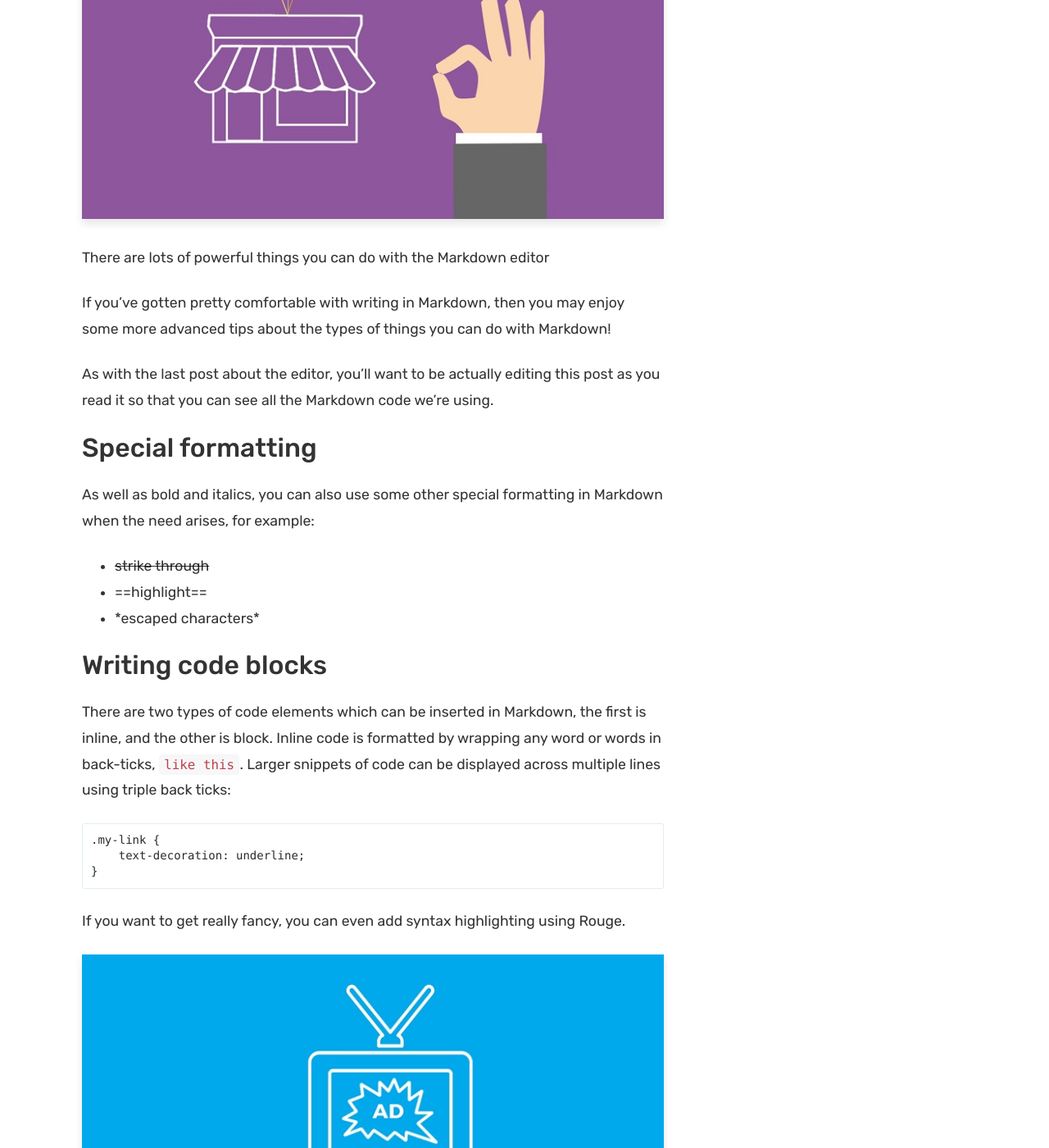
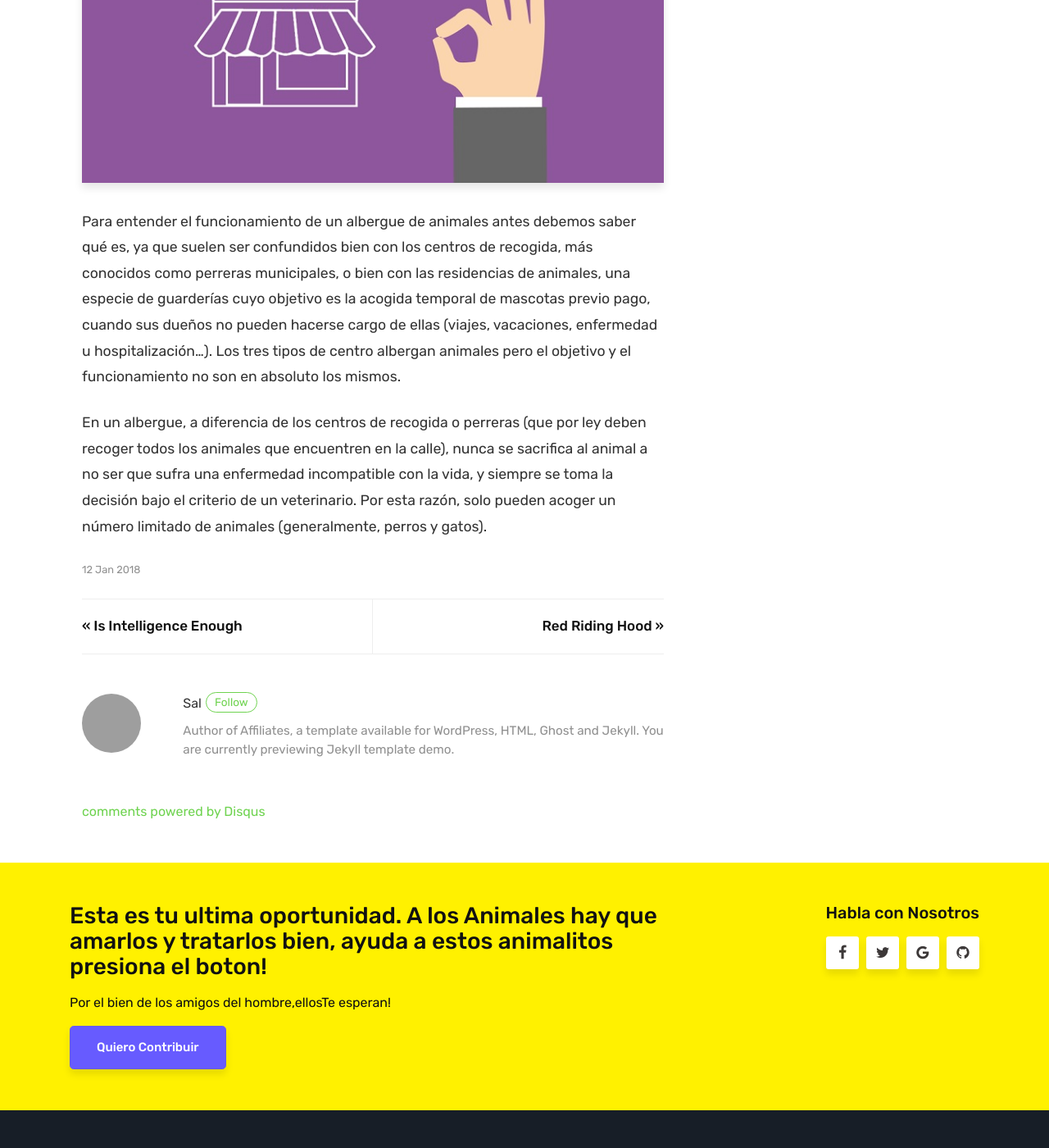
Before and after one commit to testaccountam/temamarketing, a Jekyll site: the page built from _posts/2018-01-12-powerful-things-markdown-editor.md, in a window 1280 px wide and 1400 px high, scrolled down 839 px. Shown: the whole window at 82% size. Built offline with Jekyll 4.4.1, drawn with Linux system fonts in a browser that asks for light colours; comment, search, counter and statistics services are not loaded; some of the changed text lies outside the part shown; grey boxes are pictures that could not be loaded.

Commit message:
Update 2018-01-12-powerful-things-markdown-editor.md

````diff
--- a/_posts/2018-01-12-powerful-things-markdown-editor.md
+++ b/_posts/2018-01-12-powerful-things-markdown-editor.md
@@ -1,50 +1,11 @@
 ---
 layout: post
-title:  "Powerful things you can do with the Markdown editor"
+title:  "Como funciona el refugio"
 author: sal
 categories: [ Jekyll, tutorial ]
 image: assets/images/4.jpg
 featured: true
 ---
-There are lots of powerful things you can do with the Markdown editor
+Para entender el funcionamiento de un albergue de animales antes debemos saber qué es, ya que suelen ser confundidos bien con los centros de recogida, más conocidos como perreras municipales, o bien con las residencias de animales, una especie de guarderías cuyo objetivo es la acogida temporal de mascotas previo pago, cuando sus dueños no pueden hacerse cargo de ellas (viajes, vacaciones, enfermedad u hospitalización...). Los tres tipos de centro albergan animales pero el objetivo y el funcionamiento no son en absoluto los mismos.
 
-If you've gotten pretty comfortable with writing in Markdown, then you may enjoy some more advanced tips about the types of things you can do with Markdown!
-
-As with the last post about the editor, you'll want to be actually editing this post as you read it so that you can see all the Markdown code we're using.
-
-
-## Special formatting
-
-As well as bold and italics, you can also use some other special formatting in Markdown when the need arises, for example:
-
-+ ~~strike through~~
-+ ==highlight==
-+ \*escaped characters\*
-
-
-## Writing code blocks
-
-There are two types of code elements which can be inserted in Markdown, the first is inline, and the other is block. Inline code is formatted by wrapping any word or words in back-ticks, `like this`. Larger snippets of code can be displayed across multiple lines using triple back ticks:
-
-```
-.my-link {
-    text-decoration: underline;
-}
-```
-
-If you want to get really fancy, you can even add syntax highlighting using Rouge.
-
-
-![walking]({{ site.baseurl }}/assets/images/3.jpg)
-
-## Reference lists
-
-The quick brown jumped over the lazy.
-
-Another way to insert links in markdown is using reference lists. You might want to use this style of linking to cite reference material in a Wikipedia-style. All of the links are listed at the end of the document, so you can maintain full separation between content and its source or reference.
-
-## Full HTML
-
-Perhaps the best part of Markdown is that you're never limited to just Markdown. You can write HTML directly in the Markdown editor and it will just work as HTML usually does. No limits! Here's a standard YouTube embed code as an example:
-
-<p><iframe style="width:100%;" height="315" src="https://www.youtube.com/embed/Cniqsc9QfDo?rel=0&amp;showinfo=0" frameborder="0" allowfullscreen></iframe></p>
+En un albergue, a diferencia de los centros de recogida o perreras (que por ley deben recoger todos los animales que encuentren en la calle), nunca se sacrifica al animal a no ser que sufra una enfermedad incompatible con la vida, y siempre se toma la decisión bajo el criterio de un veterinario. Por esta razón, solo pueden acoger un número limitado de animales (generalmente, perros y gatos).
````
